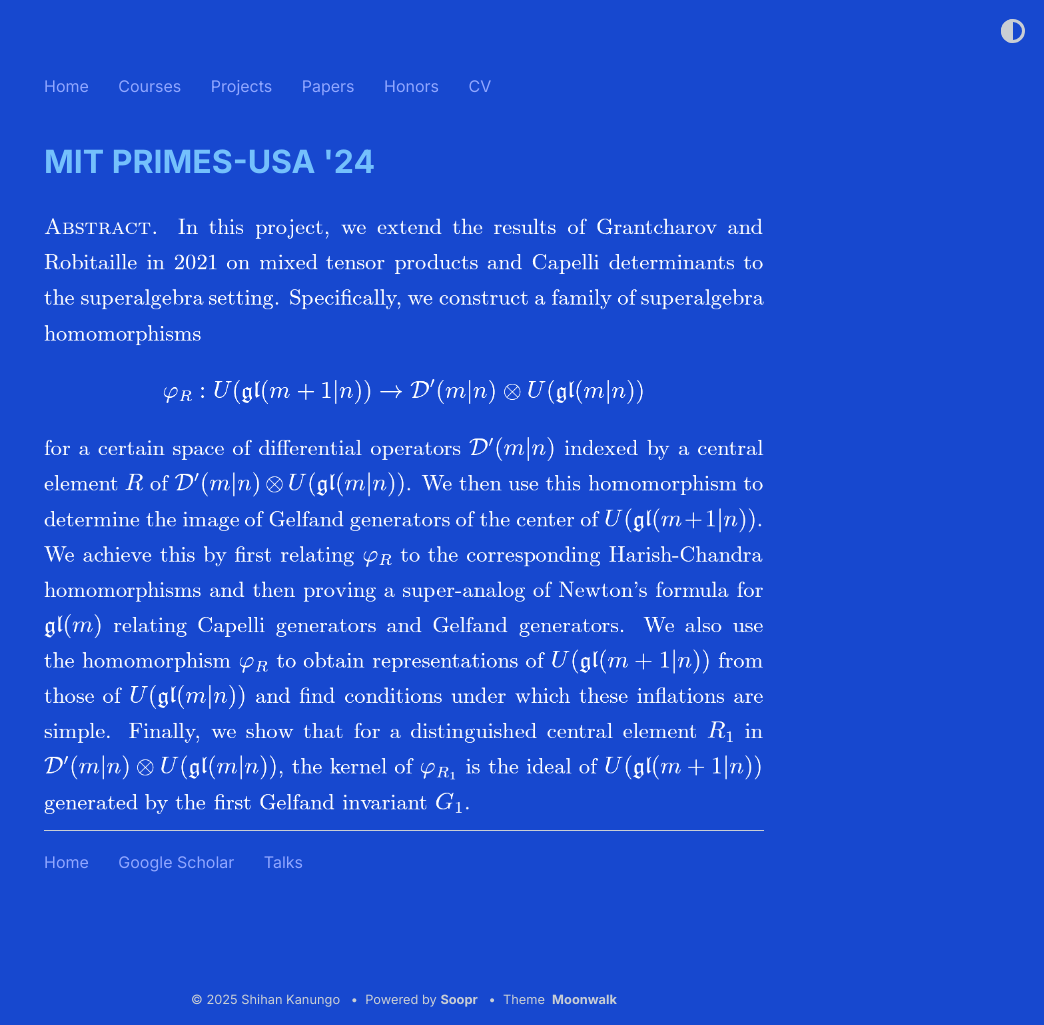
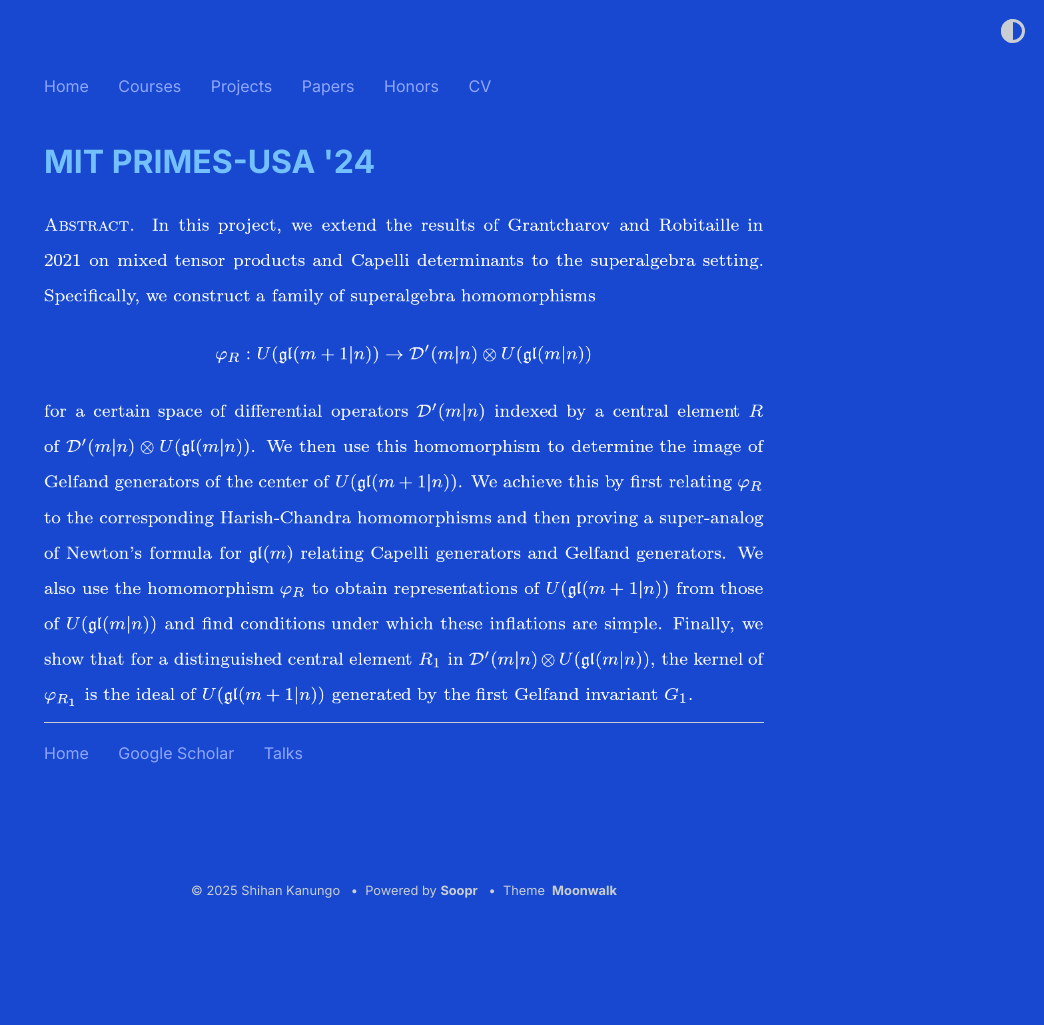
Before and after one commit to shihankanungo/shihankanungo.github.io, a Jekyll site: the page built from primes-24-1.md, in a window 1280 px wide. Shown: the whole page, without its empty margins (236-1280 px from the left). Built offline with Jekyll 4.4.1, drawn with Linux system fonts in a browser that asks for light colours; after the commit the page ends 916 px from its top, so only the background shows below that.

Commit message:
Update primes-24-1.md

```diff
--- a/primes-24-1.md
+++ b/primes-24-1.md
@@ -3,4 +3,4 @@
 title: MIT PRIMES-USA '24
 ---
 <br>
-![abstract](primes-24-1-w.png)
+![abstract](primes-24-1-wh.png)
```
